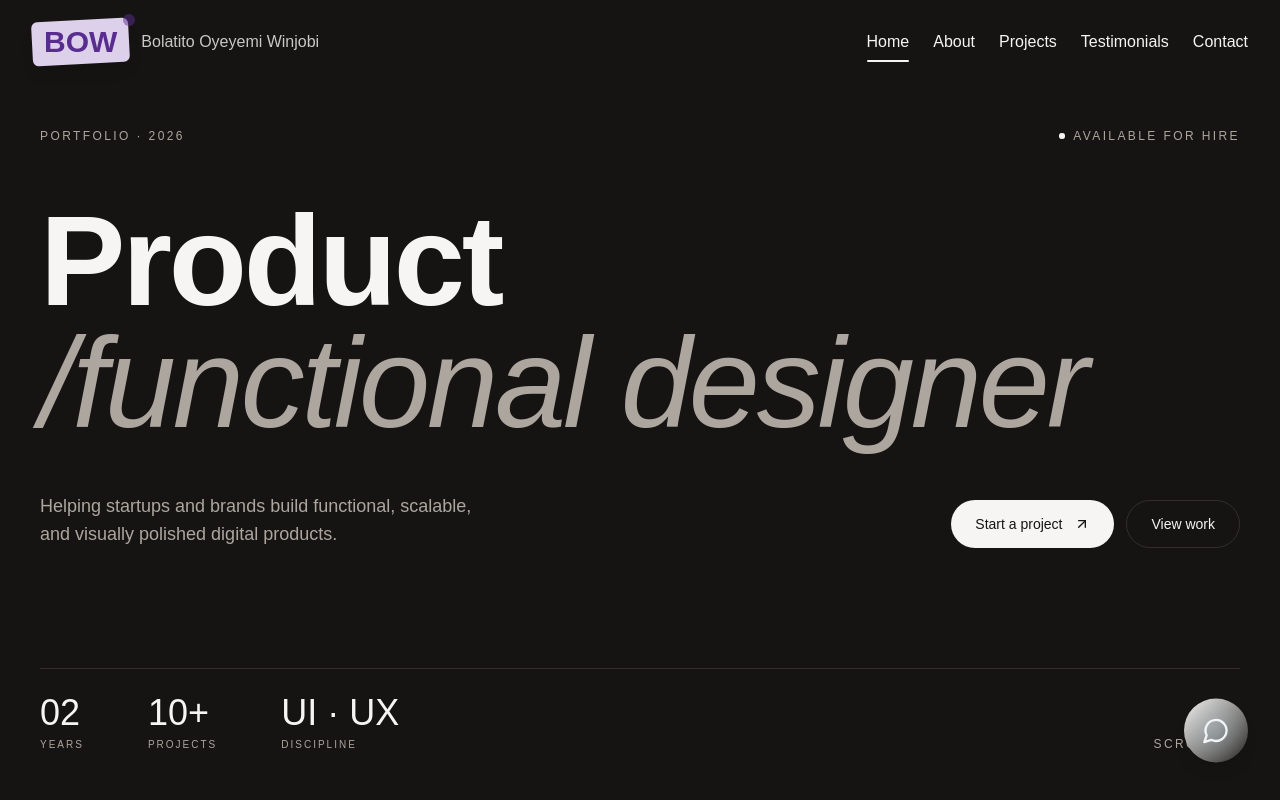
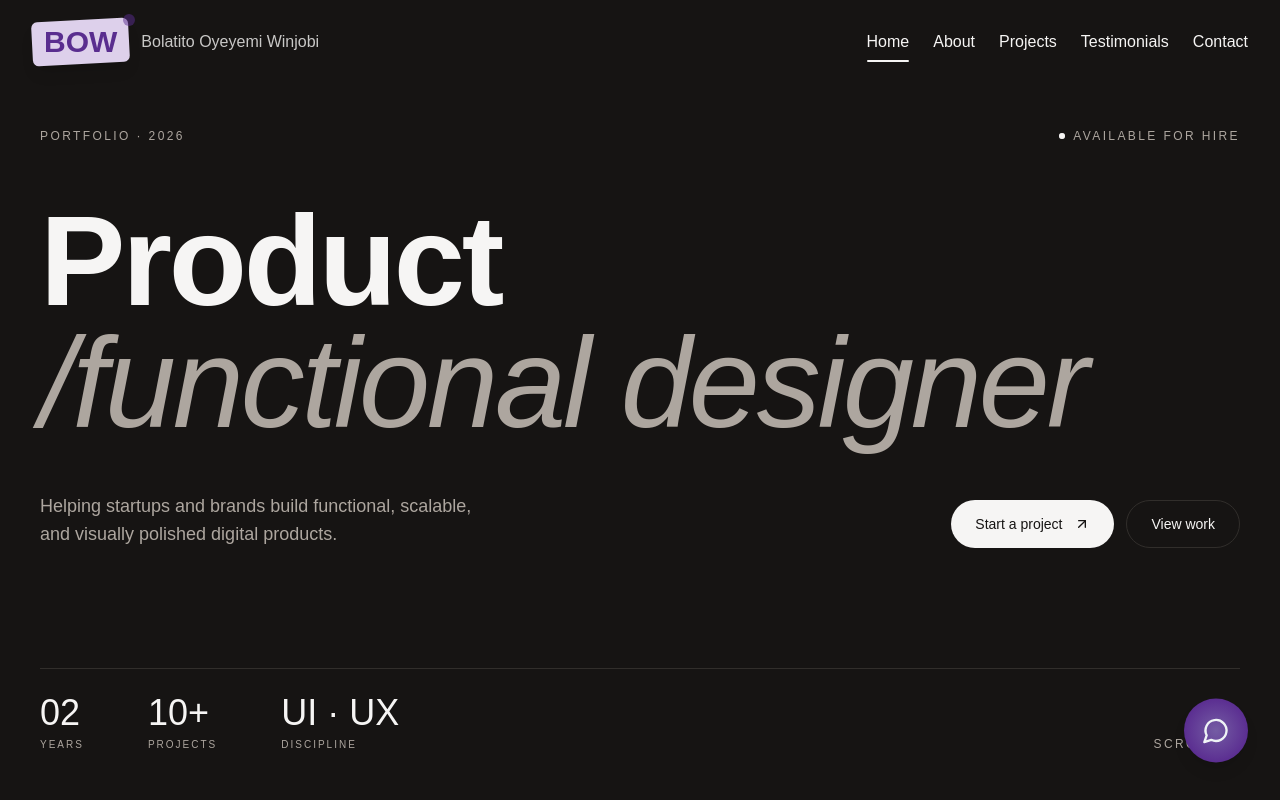
Before and after one commit to BOW-thepm/bolatito-oyeyemi-winjobi, a React (Vite) app: page / in a window 1280 px wide. Shown: the top 800 px of the page. Built offline with nearby package versions, Linux system fonts and the light colour scheme; a web font is replaced by a local one.

Commit message:
Changes
Co-authored-by: BOW-thepm <174844559+BOW-thepm@users.noreply.github.com>

```diff
--- a/src/components/LiaAssistant.tsx
+++ b/src/components/LiaAssistant.tsx
@@ -86,7 +86,7 @@ const LiaAssistant = ({ onMessageClick, showCelebration, onCelebrationComplete }
           onClick={onMessageClick}
           onHoverStart={() => setIsHovered(true)}
           onHoverEnd={() => setIsHovered(false)}
-          className="relative w-16 h-16 bg-gradient-to-br from-primary to-secondary rounded-full shadow-lg hover:shadow-xl transition-all duration-300 flex items-center justify-center group"
+          className="relative w-16 h-16 bg-deep-purple-500 rounded-full shadow-lg hover:shadow-xl transition-all duration-300 flex items-center justify-center group"
           whileHover={{ scale: 1.1 }}
           whileTap={{ scale: 0.95 }}
         >
```
